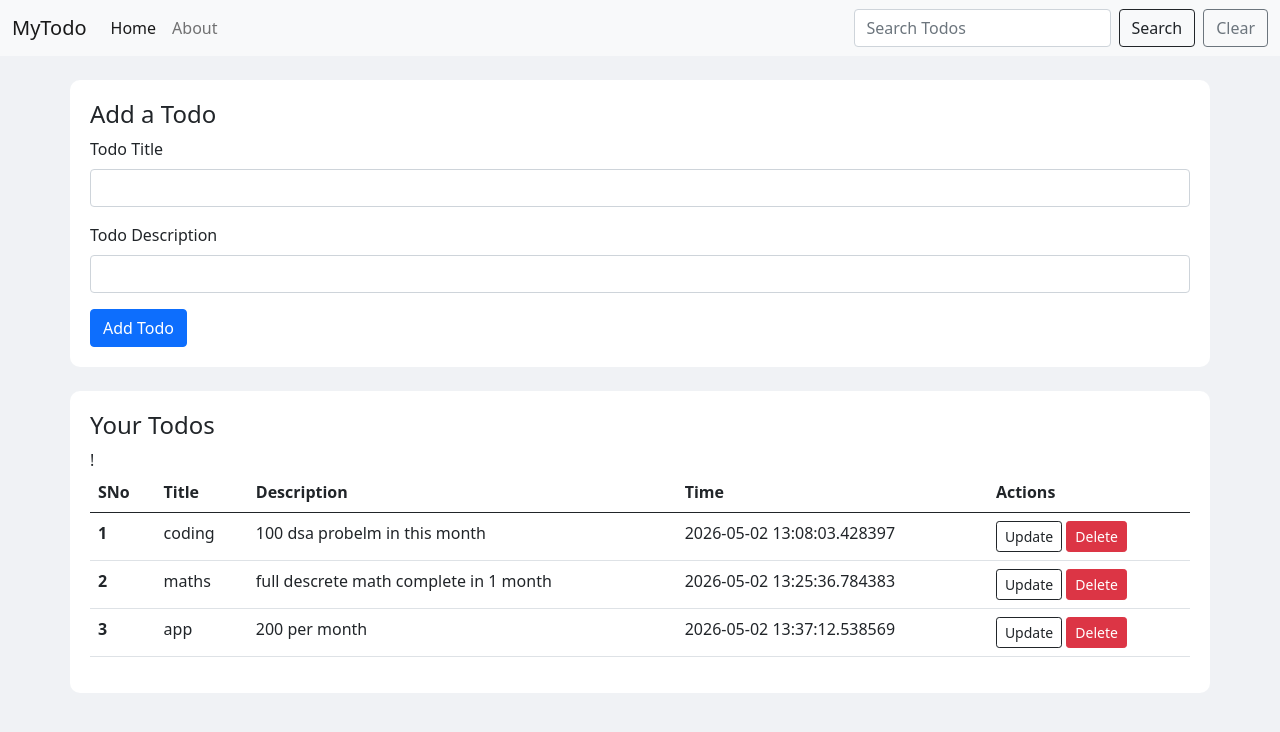
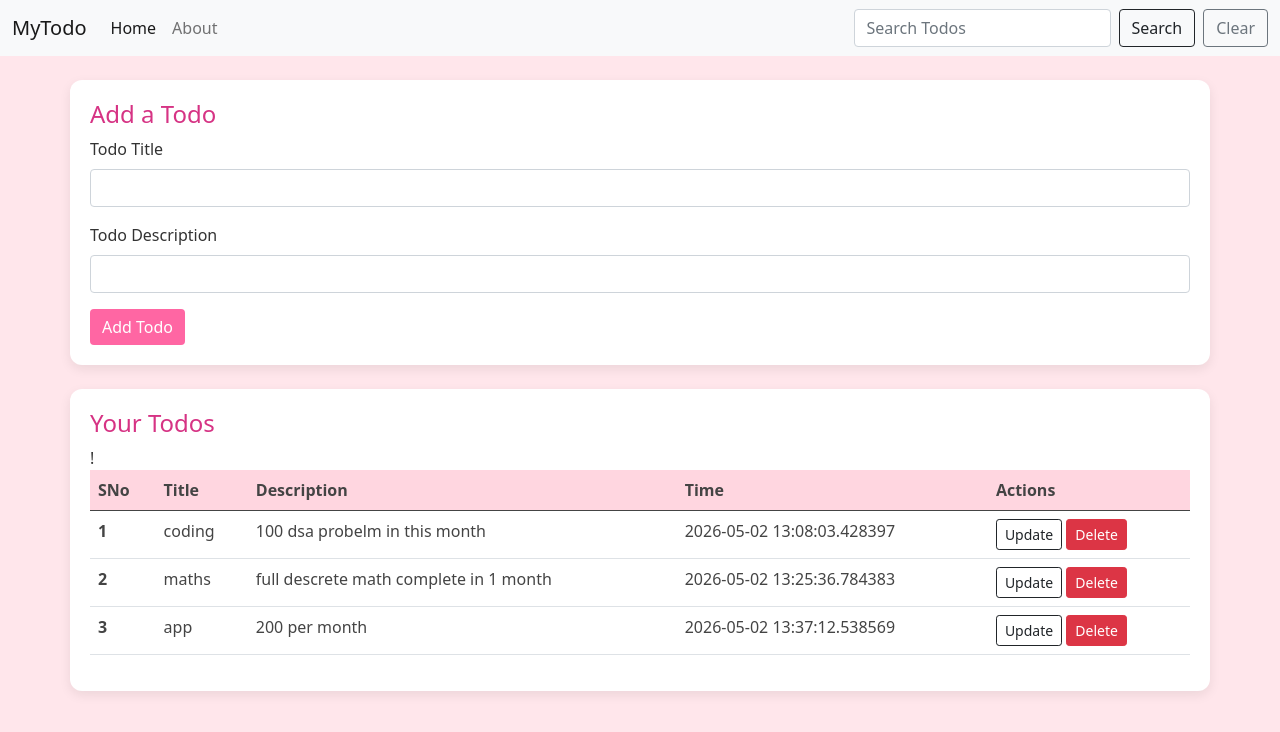
Before and after one commit to AdrizaDey-cpp/todo-app, a Flask app: page / in a window 1280 px wide. Shown: the top 732 px of the page. Run offline with Flask 3, Linux system fonts and the light colour scheme.

Commit message:
updated CSS theme

```diff
--- a/static/css/style.css
+++ b/static/css/style.css
@@ -1,10 +1,36 @@
 body {
-  background-color: #f0f2f5;
+  background-color: #ffe6eb; /* soft light pink */
+  color: #333;
 }
 
 .container {
-  background-color: white;
+  background-color: #ffffff; /* white card */
   padding: 20px;
-  border-radius: 10px;
+  border-radius: 12px;
   margin-top: 20px;
+  box-shadow: 0 4px 12px rgba(0, 0, 0, 0.08);
 }
+
+/* Headings */
+h2, h4 {
+  color: #d63384; /* pink accent */
+}
+
+/* Buttons */
+.btn-primary {
+  background-color: #ff66a3; /* soft pink */
+  border: none;
+}
+
+.btn-primary:hover {
+  background-color: #e05590;
+}
+
+/* Table */
+.table {
+  color: #444;
+}
+
+.table thead {
+  background-color: #ffd6e0; /* lighter pink */
+}
--- a/static/js/script.js
+++ b/static/js/script.js
@@ -1 +1 @@
-console.log("Harry");
+console.log("adrizaaa it is ");
```
